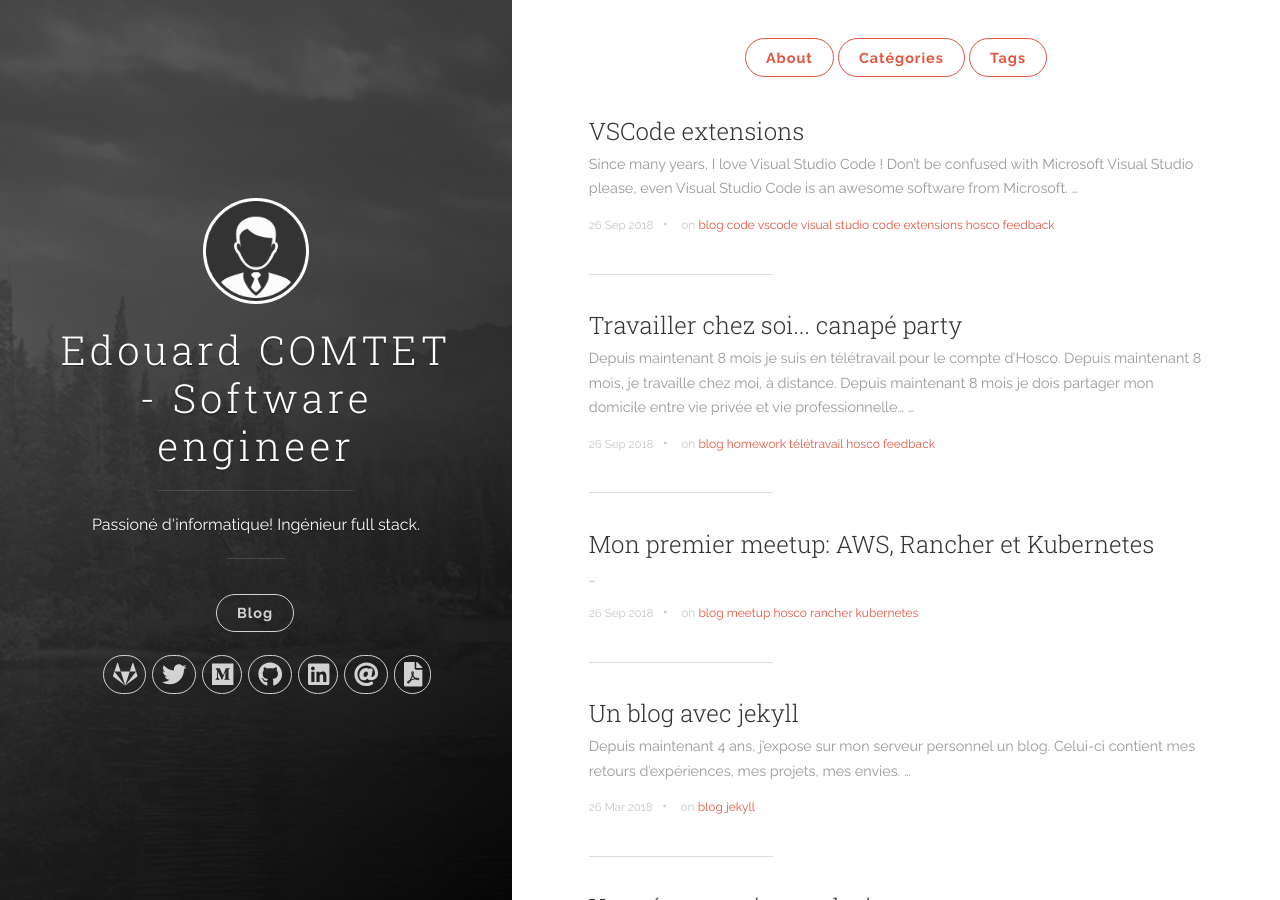
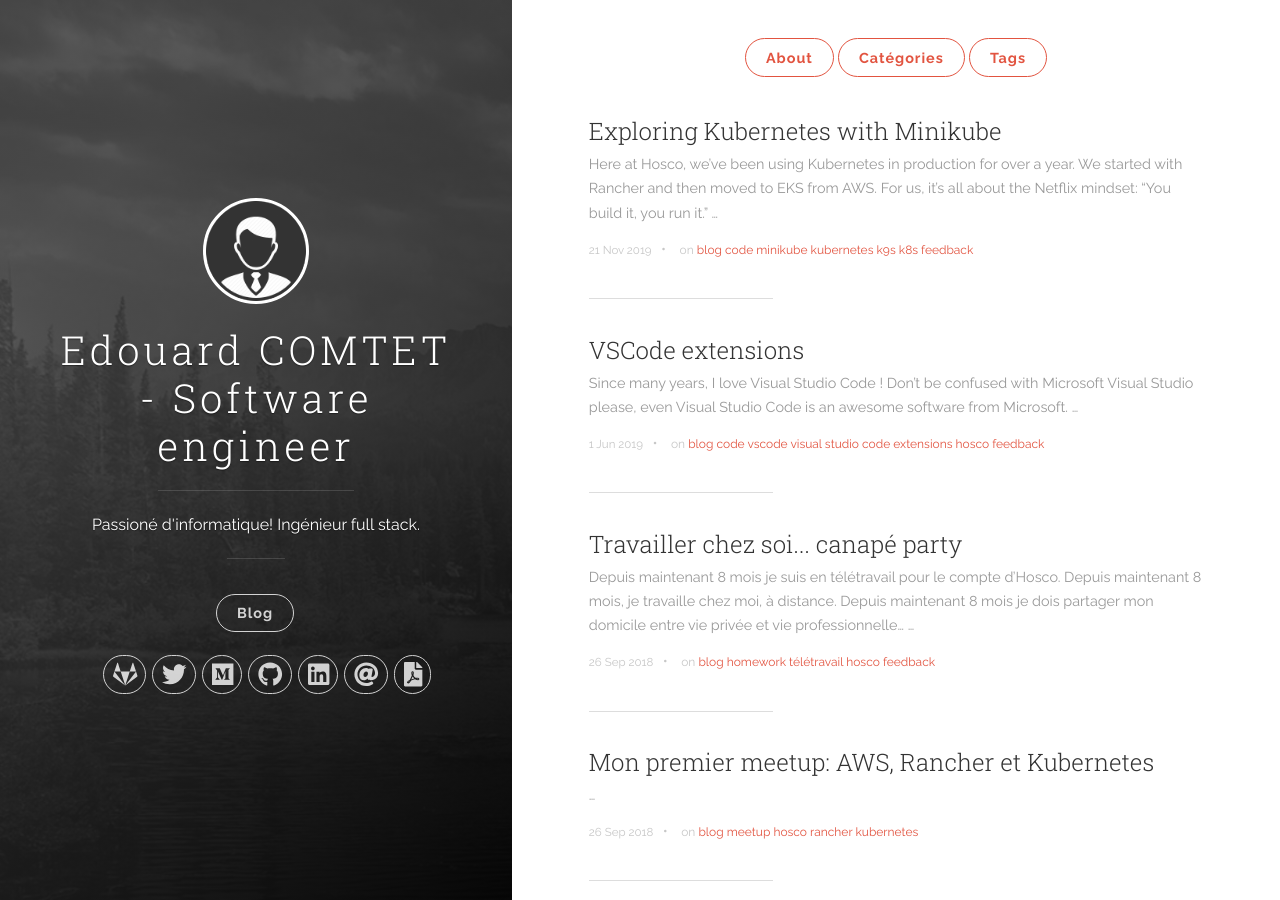
Before and after one commit to DarkIsDude/ecomtet, a Jekyll site: the page built from index.html, in a window 1280 px wide and 900 px high. Built offline with Jekyll 4.4.1, drawn with Linux system fonts in a browser that asks for light colours; nearby versions of some CDN libraries; the list of posts is cut into pages by our own code; some of the changed lines change nothing that is shown; some of the changed text lies outside the part shown.

Commit message:
Create minikube article

````diff
--- a/_posts/2019-06-01-visualstudiocode.md
+++ b/_posts/2019-06-01-visualstudiocode.md
@@ -1,7 +1,7 @@
 ---
 layout: post
 title: "VSCode extensions"
-date: 2018-09-26 21:31:53 +0000
+date: 2019-06-01 21:31:53 +0000
 categories: [blog]
 tags: [blog,code,vscode,visual studio code,extensions,hosco,feedback]
 ---
--- /dev/null
+++ b/_posts/2019-11-21-minikube.md
@@ -0,0 +1,94 @@
+---
+layout: post
+title: "Exploring Kubernetes with Minikube"
+date: 2019-11-21 21:31:53 +0000
+categories: [blog]
+tags: [blog,code,minikube,kubernetes,k9s,k8s,feedback]
+---
+---
+Here at Hosco, we’ve been using Kubernetes in production for over a year. We started with Rancher and then moved to EKS from AWS. For us, it’s all about the Netflix mindset: “You build it, you run it.”
+
+Some months ago, we decided to move away from using docker-compose for our local environments and migrate to Minikube, a small and lightweight Kubernetes cluster.
+
+Why? To overcome a fear of the unknown. A lot of us were scared of Kubernetes. Our day-to-day lives didn’t involve a lot of manipulation of our Kubernetes cluster and there was a certain level of apprehension towards working with it.
+
+We know that the best way to become comfortable with something is to use it every day... that’s why we do daily deployments and run our CI each time. And that’s why we decided to bring Kubernetes into our local development environments.
+
+## Why Minikube?
+
+Kubernetes is like an elephant… it takes up a lot of space. Minikube allows you to have the functionality of Kubernetes without sacrificing enormous amounts of memory and CPU. It can be installed on your computer on just one node.
+
+Minikube is also quick to get going. We shut down our development environments for the night and start them again in the morning. Regularly restarting regular Kubernetes clusters can be a headache but Minikube can be started and stopped whenever you want in seconds using the CLI.
+
+Sounds great, right? Just don’t be tempted to use it for production.
+
+## How is it configured?
+
+Minikube will use a driver to create a new virtual machine on your computer and then install Kubernetes inside this virtual instance. We needed to increase the memory limit (`minikube config set memory 8192`) in order to deploy both Elasticsearch and Postgres.
+
+Then you can begin the configuration.
+
+We use two docker registries: gitlab and AWS ECR. Again, it’s simple to do with CLI: `minikube addons enable registry-creds`.
+
+```bash
+-- Enter AWS Access Key ID: <your access key> (`more .aws/credentials`)
+-- Enter AWS Secret Access Key: <your secret key> (`more .aws/credentials`)
+-- (Optional) Enter AWS Session Token: <empty>
+-- Enter AWS Region: <region>
+-- Enter 12 digit AWS Account ID (Comma separated list): <aws_account_id>
+-- (Optional) Enter ARN of AWS role to assume: <empty>
+Do you want to enable Google Container Registry? [y/n]: n
+Do you want to enable Docker Registry? [y/n]: y
+-- Enter docker registry server url: registry.gitlab.com
+-- Enter docker registry username: <your Gitlab username/email>
+-- Enter docker registry password: <your Gitlab password or personal access token(if you have 2FA enabled)>
+```
+
+This will create a new pod inside the `kube-system` namespace called `registry-creds`. Here you’ll have two secrets `awsecr-cred` and `dpr-secret`. You’ll need to add the right one (`awsecr-cred` if you use ECR registry and `dpr-secret` if you use Gitlab) to your yaml file. Indeed, Minikube is like Kubernetes: to deploy or create something, you’ll need a yaml file and then: `kubectl apply -f <your_yaml_file>.yml`.
+
+And that’s it! We can now start Minikube: `minikube start`.
+
+## Discover Minikube
+
+Minikube comes with a great CLI:
+
+- `minikube dashboard` - access a UI dashboard
+- `minikube stop` to stop your Minikube instance
+- `minikube delete` to delete your Minikube instance and the virtual machine
+
+You can now apply and create your pod, deployment, secret, ... By default, Minikube doesn't expose anything to your computer.
+
+You can expose to a port from Minikube on your PC in two ways:
+Using a port forward. For example `kubectl port-forward --address=0.0.0.0 service/web-hoscov2 80:80` will expose a service named web-hoscov2.
+Using Minikube service with `minikube service <service_name>`. When you run this command, Minikube will expose the service on a port on your computer.
+
+```sh
+(⎈ |minikube:default)➜  ~ minikube service web-hoscov2
+|-----------|-------------|-----------------------------|
+| NAMESPACE |    NAME     |             URL             |
+|-----------|-------------|-----------------------------|
+| default   | web-hoscov2 | http://192.168.99.105:31237 |
+|-----------|-------------|-----------------------------|
+🎉  Opening kubernetes service  default/web-hoscov2 in default browser...
+```
+
+We had one issue with Minikube to expose a service with the port-forward method : [https://github.com/kubernetes/minikube/issues/1568](https://github.com/kubernetes/minikube/issues/1568)
+
+```yaml
+kind: Service
+apiVersion: v1
+metadata:
+  ***
+spec:
+  clusterIP: None # https://github.com/kubernetes/minikube/issues/1568
+  selector:
+    ***
+  ports:
+    - ***
+```
+
+## Conclusion
+
+We’ve been using Minikube for a few months now and, despite some initial resistance, we’re converts. Using Minikube has allowed us to deepen our understanding of Kubernetes without fear of ‘breaking Hosco’. We’re confident that our Kubernetes cluster is now in even safer hands.
+
+So what’s next? We want to continue to deploy more and more microservices locally and experiment more with Minikube. Next step… a service mesh?!
````
